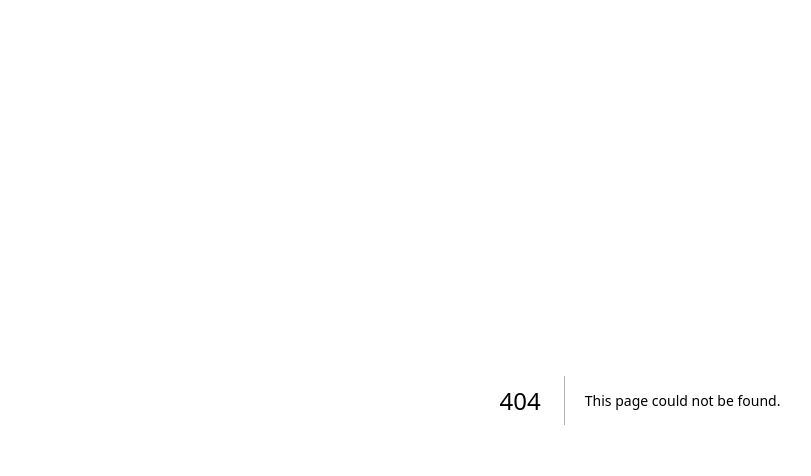
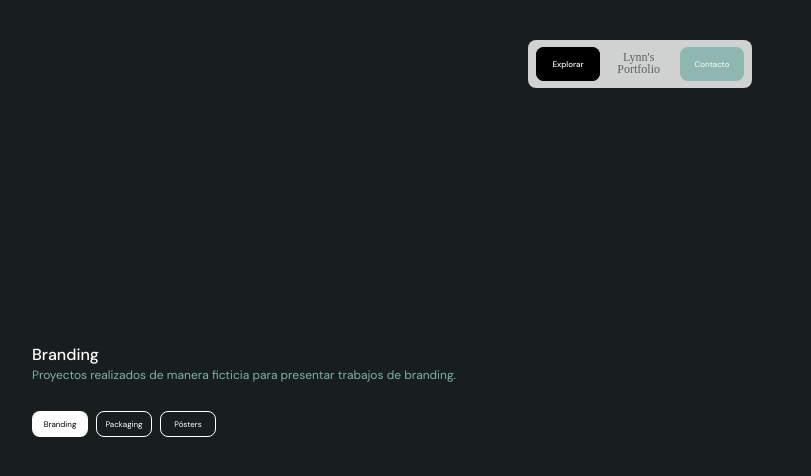
Before and after one commit to isromero/lynn_portfolio, a Next.js app: page /proyectos in a window 1280 px wide. Before the commit this address had no page. Shown: the top 476 px of the page, without its empty margins (0-811 px from the left). Built offline with nearby package versions, Linux system fonts and the light colour scheme.

Commit message:
Setup projects section

```diff
--- a/src/app/page.tsx
+++ b/src/app/page.tsx
@@ -1,5 +1,3 @@
-"use client";
-
 import HeaderNav from "@/components/HeaderNav/HeaderNav";
 
 const Home = () => {
--- /dev/null
+++ b/src/app/proyectos/page.tsx
@@ -0,0 +1,62 @@
+"use client";
+
+import HeaderNav from "@/components/HeaderNav/HeaderNav";
+import { useState } from "react";
+
+const ProyectosPage = () => {
+  const [type, setType] = useState('Branding');
+  const [descriptionType, setDescriptionType] = useState('Proyectos realizados de manera ficticia  para presentar trabajos de branding.');
+  const [selectedType, setSelectedType] = useState('Branding');
+
+  const handleType = (type: string) => {
+    setType(type);
+    setSelectedType(type);
+    switch (type) {
+      case 'Branding':
+        setDescriptionType('Proyectos realizados de manera ficticia  para presentar trabajos de branding.');
+        break;
+      case 'Packaging':
+        setDescriptionType('Proyectos realizados de manera ficticia  para presentar trabajos de packaging.');
+        break;
+      case 'Pósters':
+        setDescriptionType('Proyectos realizados de manera ficticia  para presentar trabajos de pósters.');
+        break;
+      default:
+        break;
+    }
+  }
+
+  return (
+    <div className="flex flex-col justify-center min-h-screen h-full w-full px-8">
+      <HeaderNav fixedTop />
+      <section>
+        <h1 className="text-base font-medium">{type}</h1>
+        <p className="text-xs text-blue-green">{descriptionType}</p>
+        <div className="flex gap-x-2 mt-7">
+          <button
+            type="button"
+            className={`${selectedType === 'Branding' ? 'bg-white text-black border-none' : 'bg-transparent text-white border border-solid border-white'} w-14 text-[0.5rem] rounded-lg px-2 py-[0.38rem]`}
+            onClick={() => handleType('Branding')}>
+              Branding
+          </button>
+          <button
+            type="button"
+            className={`${selectedType === 'Packaging' ? 'bg-white text-black border-none' : 'bg-transparent text-white border border-solid border-white'} w-14 text-[0.5rem] rounded-lg px-2 py-[0.38rem]`}
+            onClick={() => handleType('Packaging')}>
+              Packaging
+            </button>
+          <button
+            type="button"
+            className={`${selectedType === 'Pósters' ? 'bg-white text-black border-none' : 'bg-transparent text-white border border-solid border-white'} w-14 text-[0.5rem] rounded-lg px-2 py-[0.38rem]`}
+            onClick={() => handleType('Pósters')}>
+              Pósters
+            </button>
+        </div>
+        <div className="grid grid-cols-3 gap-4 mt-5">
+        </div>
+      </section>
+    </div>
+  )
+}
+
+export default ProyectosPage;
--- a/src/components/HeaderNav/HeaderNav.tsx
+++ b/src/components/HeaderNav/HeaderNav.tsx
@@ -1,3 +1,5 @@
+"use client";
+
 import Link from 'next/link';
 import { useState } from 'react';
 import '@styles/globals.css';
@@ -20,13 +22,13 @@ const HeaderNav = ({ fixedTop = false }: Props)  => {
     setContact(!contact);
   }
 
-  const headerPositionClass = aboutMe ? 'top-20 -translate-y-1/4' : (fixedTop ? 'top-20 -translate-y-20' : (!contact ? 'top-2/4 -translate-y-2/4' : 'top-20'));
+  const headerPositionClass = aboutMe ? 'top-20 -translate-y-1/4' : (fixedTop ? 'top-10' : (!contact ? 'top-2/4 -translate-y-2/4' : 'top-20'));
   const aboutMeSectionClass = aboutMe ? 'h-auto opacity-100 visible' : 'opacity-0 invisible h-0';
 
 
   return (
     <>
-      <header className={`fixed z-50 text-center bg-white/80 rounded-lg px-2 py-[7px] flex gap-x-4 items-center h-12 transition-all duration-[900ms] ${headerPositionClass}`}>
+      <header className={`fixed z-50 text-center self-center bg-white/80 rounded-lg px-2 py-[7px] flex gap-x-4 items-center h-12 transition-all duration-[900ms] ${headerPositionClass}`}>
         <div className="w-32 relative flex gap-x-4 h-full">
           <div className="w-16 hover:w-full bg-black hover:bg-black rounded-lg text-[0.5rem] flex justify-center items-center transition-width h-full font-medium">
             <button
@@ -75,13 +77,14 @@ const HeaderNav = ({ fixedTop = false }: Props)  => {
           <button
             type="button"
             className="bg-white/80 hover:bg-white text-black px-11 py-2 rounded-lg text-[0.5rem] font-medium"
+            onClick={handleAboutMe}
           >
             Mis proyectos
           </button>
         </Link>
       </div>
       {/* CONTACT */}
-      <div className={`bg-blue-black absolute bottom-0 w-full transition-all duration-500 z-30 ${!contact ? 'h-0' : 'h-screen'}`}>
+      <div className={`bg-blue-black absolute left-0 right-0 bottom-0 w-full transition-all duration-500 z-30 ${!contact ? 'h-0' : 'h-screen'}`}>
       </div>
       <section className={`bg-blue-green/80 z-40 rounded-lg absolute bottom-0 transition-all duration-[600ms] w-5/6 flex flex-col px-8 justify-center ${!contact ? 'h-0' : 'h-5/6'}`}>
         <div className={`transition-all duration-500 overflow-hidden ${!contact ? 'invisible opacity-0 h-0' : 'visible opacity-100 h-auto'}`}>
```
